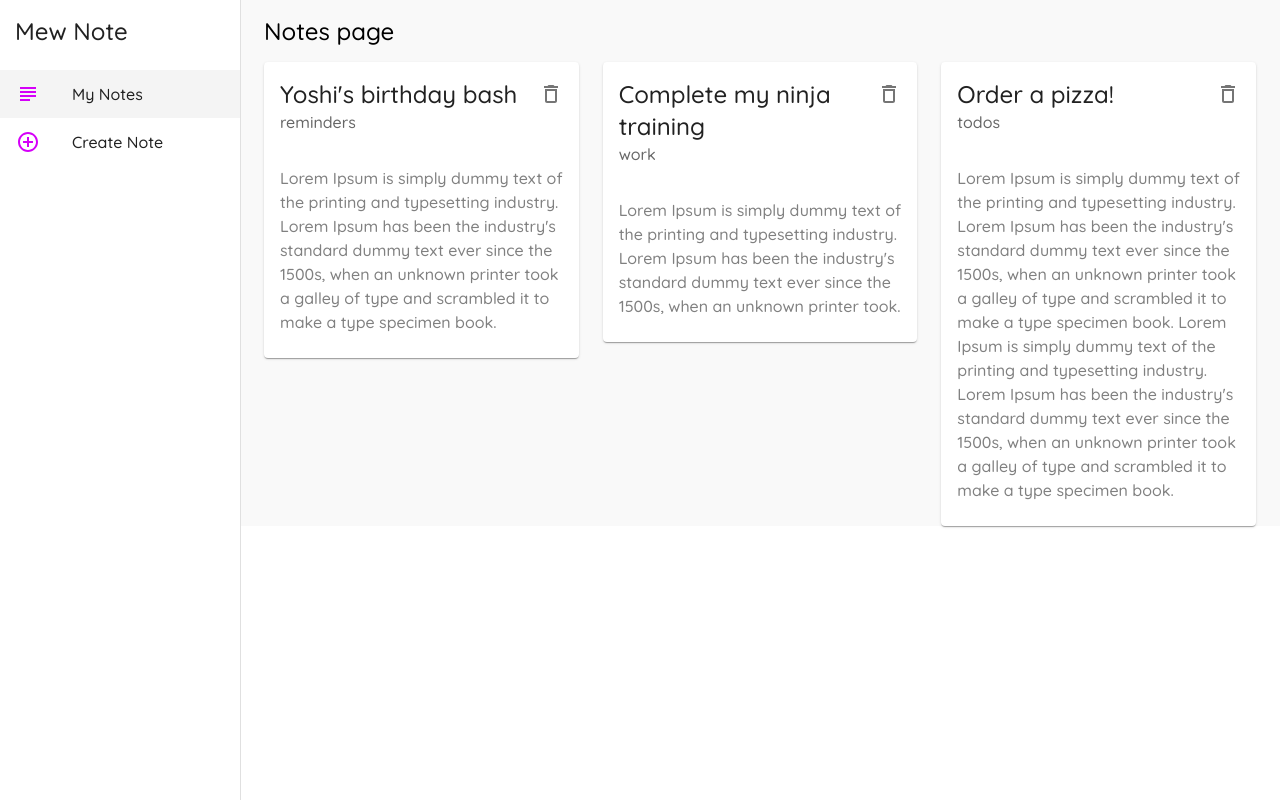
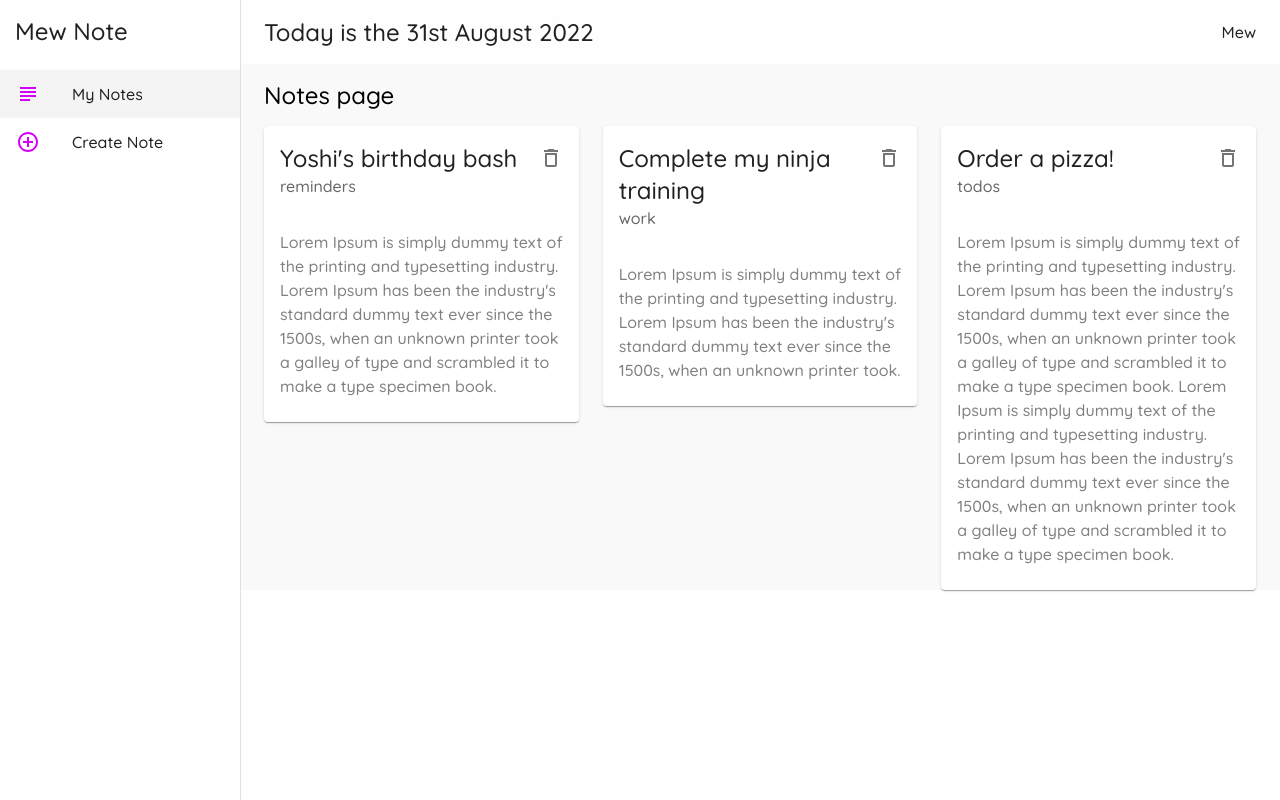
Before and after one commit to Mayamee/Notes, a React (Create React App) app: page / in a window 1280 px wide. Built offline with nearby package versions, Linux system fonts and the light colour scheme; data requests are answered from the project's data file.

Commit message:
toolbar done

```diff
--- a/package.json
+++ b/package.json
@@ -15,6 +15,7 @@
     "@types/react": "^18.0.0",
     "@types/react-dom": "^18.0.0",
     "axios": "^0.27.2",
+    "date-fns": "^2.29.2",
     "react": "^18.2.0",
     "react-dom": "^18.2.0",
     "react-router-dom": "6",
--- a/src/hoc/Layout/Layout.tsx
+++ b/src/hoc/Layout/Layout.tsx
@@ -1,18 +1,22 @@
 import { Theme } from "@mui/material/styles";
+import { format } from "date-fns";
 import { FunctionComponent } from "react";
 import {
+  AppBar,
   Box,
   Drawer,
   List,
   ListItemButton,
   ListItemIcon,
   ListItemText,
+  Toolbar,
   Typography,
 } from "@mui/material";
 import { AddCircleOutline, SubjectOutlined } from "@mui/icons-material";
 import IMenuItem from "../../models/IMenuItem";
 import { useLocation, useNavigate } from "react-router-dom";
 import { useTheme } from "@emotion/react";
+import useAppBarHeight from "../../hooks/useAppBarHeight";
 
 interface LayoutProps {
   children?: React.ReactNode;
@@ -21,6 +25,8 @@ interface LayoutProps {
 const Layout: FunctionComponent<LayoutProps> = ({ children }) => {
   const navigate = useNavigate();
   const location = useLocation();
+  const appBarHeight = useAppBarHeight();
+
   const theme = useTheme() as Theme;
 
   const menuItems: IMenuItem[] = [
@@ -52,6 +58,25 @@ const Layout: FunctionComponent<LayoutProps> = ({ children }) => {
         }}
         className="wrapper-container"
       >
+        <AppBar
+          elevation={0}
+          sx={{
+            width: theme.layout.appbar.width,
+          }}
+        >
+          <Toolbar>
+            <Typography
+              variant="h5"
+              component="h3"
+              sx={{
+                flexGrow: 1,
+              }}
+            >
+              Today is the {format(new Date(), "do MMMM Y")}
+            </Typography>
+            <Typography>Mew</Typography>
+          </Toolbar>
+        </AppBar>
         <Drawer
           variant="permanent"
           anchor="left"
@@ -92,10 +117,18 @@ const Layout: FunctionComponent<LayoutProps> = ({ children }) => {
             ))}
           </List>
         </Drawer>
+
         <Box
           component="main"
           sx={{ background: theme.pages.background, flexGrow: 1 }}
         >
+          <Box
+            className="appBarSpacer"
+            component="div"
+            sx={{
+              height: appBarHeight,
+            }}
+          />
           {children}
         </Box>
       </Box>
--- /dev/null
+++ b/src/hooks/useAppBarHeight.ts
@@ -0,0 +1,27 @@
+import { useMediaQuery, useTheme } from "@mui/material";
+
+type MinHeight = {
+  minHeight: number;
+};
+
+export default function useAppBarHeight(): number {
+  const {
+    mixins: { toolbar },
+    breakpoints,
+  } = useTheme();
+  const toolbarDesktopQuery = breakpoints.up("sm");
+  const toolbarLandscapeQuery = `${breakpoints.up(
+    "xs"
+  )} and (orientation: landscape)`;
+  const isDesktop = useMediaQuery(toolbarDesktopQuery);
+  const isLandscape = useMediaQuery(toolbarLandscapeQuery);
+  let currentToolbarMinHeight;
+  if (isDesktop) {
+    currentToolbarMinHeight = toolbar[toolbarDesktopQuery];
+  } else if (isLandscape) {
+    currentToolbarMinHeight = toolbar[toolbarLandscapeQuery];
+  } else {
+    currentToolbarMinHeight = toolbar;
+  }
+  return (currentToolbarMinHeight as MinHeight).minHeight;
+}
--- a/src/theme/themeSettings.ts
+++ b/src/theme/themeSettings.ts
@@ -1,5 +1,11 @@
 import { purple } from "@mui/material/colors";
 import { createTheme } from "@mui/material";
+
+const CONSTANTS = {
+  drawer: {
+    width: 240,
+  },
+};
 
 export default createTheme({
   palette: {
@@ -16,10 +22,13 @@ export default createTheme({
     fontWeightBold: 700,
   },
   layout: {
+    appbar: {
+      width: `calc(100% - ${CONSTANTS.drawer.width}px)`,
+    },
     drawer: {
       activeButtonColor: "#f4f4f4",
       heading: { padding: "15px", textAlign: "left" },
-      width: 240,
+      width: CONSTANTS.drawer.width,
     },
     wrapperHeight: "100vh",
   },
```
Also changed, not shown: src/theme/theme.d.ts (+8 -2 lines), 1 other file (tests, documents, lock files or other folders).
